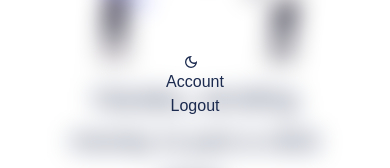
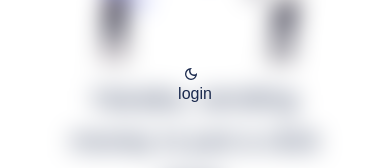
Before and after one commit to kennedybabu/haraka, a React (Create React App) app: page / in a window 390 px wide. Both pictures are taken after a click on the element 374 px from the left and 30 px from the top of the page. Shown: the part 336-504 px from the top of the page. Built offline with nearby package versions, Linux system fonts and the light colour scheme; no server answers.

Commit message:
feature: redirect user on click on the mobile nav links

```diff
--- a/src/components/Navbar.jsx
+++ b/src/components/Navbar.jsx
@@ -18,6 +18,7 @@ const Navbar = (props) => {
         } catch(error) {
             console.log(error)
         }
+        setNav(false)
     }
 
     const mobileNavLightMode = {
@@ -68,10 +69,23 @@ const Navbar = (props) => {
         {nav ? (
             <div style={props.dark ? mobileNavDarkMode : mobileNavLightMode} className='absolute w-full backdrop-blur-md left-0 h-screen top-0 flex flex-col items-center justify-center'>
                   <div className='mr-2' onClick={props.handleDarkMode}>
-                {props.dark ? <BsSun className='cursor-pointer'/> : <MdOutlineDarkMode className='cursor-pointer'/>}
+                {props.dark ? <BsSun className='cursor-pointer' onClick={(e) => setNav(false)}/> : <MdOutlineDarkMode className='cursor-pointer' onClick={(e) => setNav(false)}/>}
             </div>
-                <Link>Account</Link>
-                <Link>Logout</Link>
+                {/* <Link to='/account'>Account</Link>
+                <Link onClick={handleLogout}>Logout</Link> */}
+                {user?.email ?
+                    (
+                        <div className='flex items-center font-[300] flex-col'>
+                            <Link to='/account' onClick={(e) => setNav(false)}>
+                                <p>Account</p>
+                            </Link>
+                            <p onClick={handleLogout} className='cursor-pointer'>logout</p>
+                        </div>
+                    ): (
+                        <Link to='/login'>
+                            <p className='font-[300]' onClick={(e) => setNav(false)}>login</p>
+                        </Link>
+                )}
             </div>
         ): null }
 
--- a/src/pages/Account.jsx
+++ b/src/pages/Account.jsx
@@ -36,8 +36,6 @@ const Account = (props) => {
     setToppingUp(!toppingUp)
   }
 
-  // console.log(uploadFunds)
-  // console.log('acc', total)
 
   return (
     <div style={props.dark ? props.darkMode : props.lightMode} className='w-full px-2 min-h-[92vh] flex flex-col'>
```
